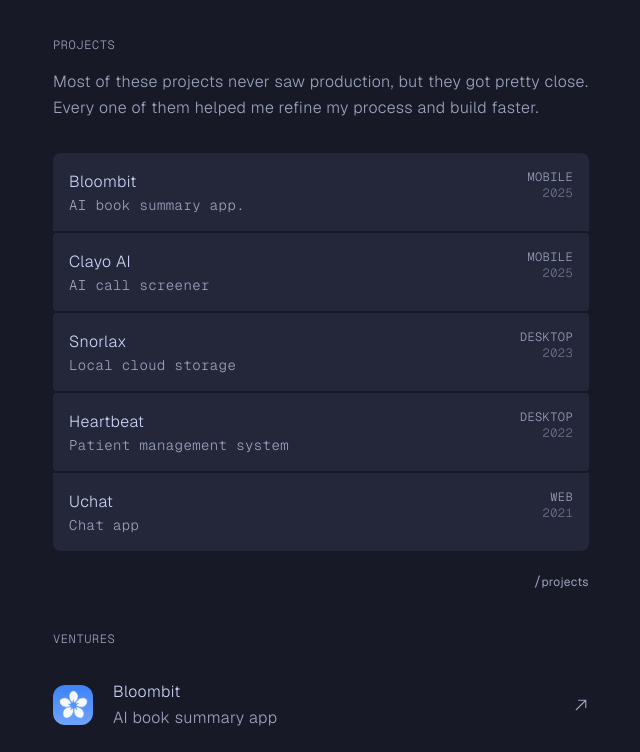
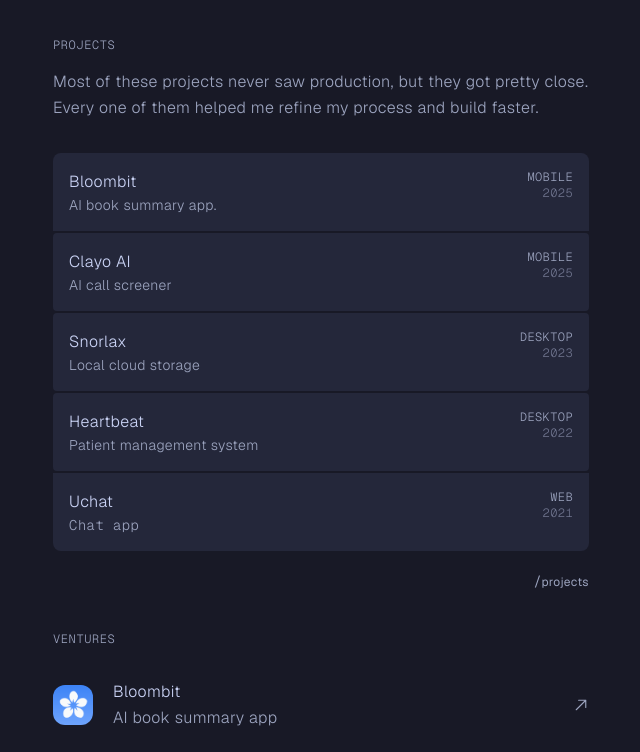
Before and after one commit to fadhilsaheer/fadhilsaheer.github.io, an Astro site: page / in a window 1280 px wide. Shown: the part 886-1638 px from the top of the page, without its empty margins (319-959 px from the left). Built offline with nearby package versions, Linux system fonts and the light colour scheme; Astro itself is replaced by a stand-in of ours.

Commit message:
refactor: update personal branding, increase transition duration, and simplify project description typography

```diff
--- a/src/components/About.astro
+++ b/src/components/About.astro
@@ -110,7 +110,7 @@
         </div>
       </div>
       <p class="text-macchiato-subtext-0 font-light">
-        Engineer / Professional Idiot
+        Design / Fullstack Engineer
       </p>
     </div>
 
--- a/src/components/Projects.astro
+++ b/src/components/Projects.astro
@@ -22,9 +22,7 @@
       >
         <div>
           <h3>Bloombit</h3>
-          <p
-            class="font-geist-mono font-light text-sm text-macchiato-subtext-0"
-          >
+          <p class="font-light text-sm text-macchiato-subtext-0">
             AI book summary app.
           </p>
         </div>
@@ -45,9 +43,7 @@
       >
         <div>
           <h3>Clayo AI</h3>
-          <p
-            class="font-geist-mono font-light text-sm text-macchiato-subtext-0"
-          >
+          <p class="font-light text-sm text-macchiato-subtext-0">
             AI call screener
           </p>
         </div>
@@ -68,9 +64,7 @@
       >
         <div>
           <h3>Snorlax</h3>
-          <p
-            class="font-geist-mono font-light text-sm text-macchiato-subtext-0"
-          >
+          <p class="font-light text-sm text-macchiato-subtext-0">
             Local cloud storage
           </p>
         </div>
@@ -91,9 +85,7 @@
       >
         <div>
           <h3>Heartbeat</h3>
-          <p
-            class="font-geist-mono font-light text-sm text-macchiato-subtext-0"
-          >
+          <p class="font-light text-sm text-macchiato-subtext-0">
             Patient management system
           </p>
         </div>
--- a/src/components/Signature.astro
+++ b/src/components/Signature.astro
@@ -1,6 +1,6 @@
 <div>
   <svg
-    class="size-10 fill-macchiato-subtext-0 hover:fill-macchiato-text cursor-pointer transition-all"
+    class="size-10 fill-macchiato-subtext-0 hover:fill-macchiato-text cursor-pointer transition-all duration-500"
     viewBox="0 0 112 122"
     xmlns="http://www.w3.org/2000/svg"
   >
```
